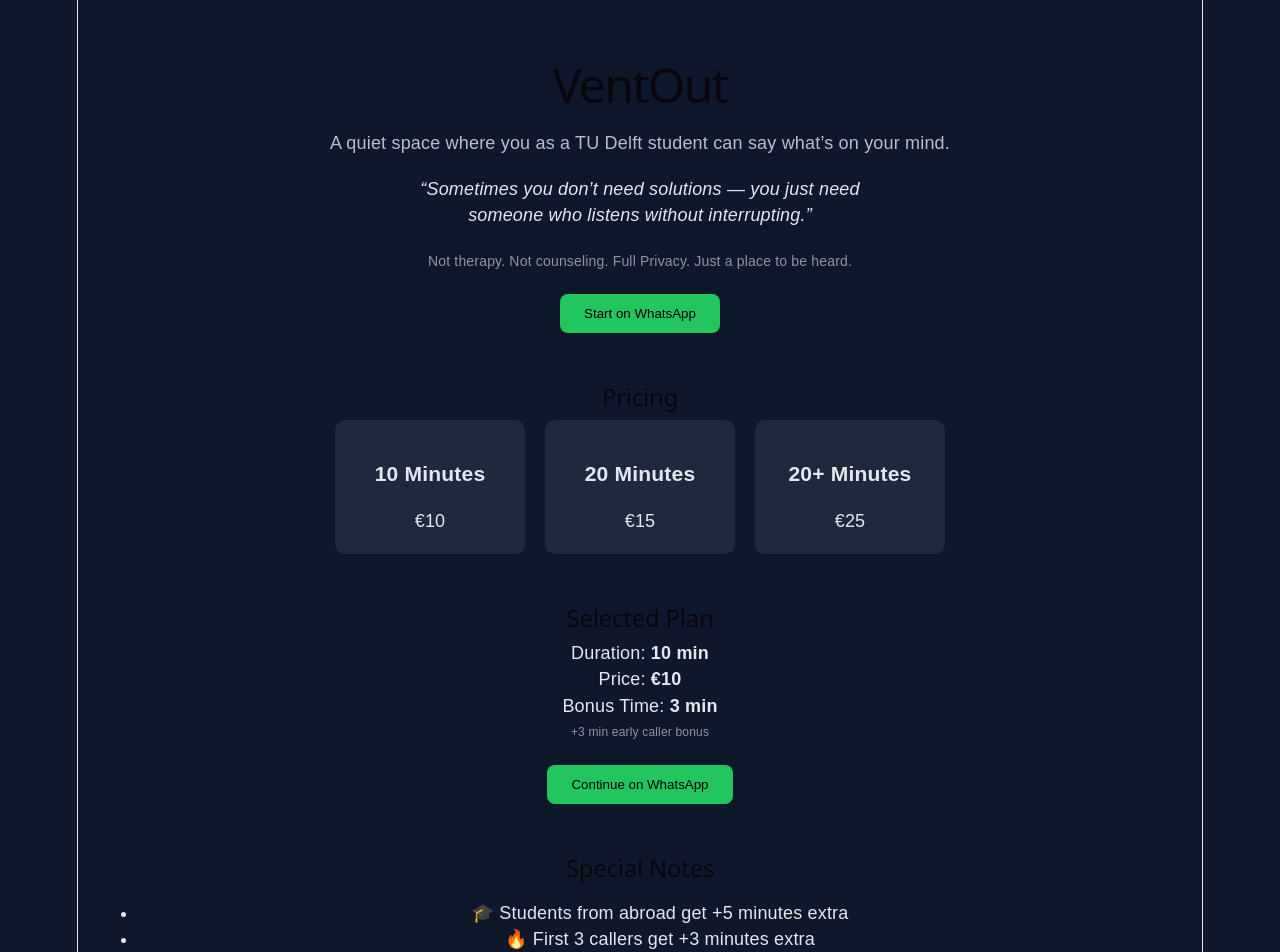
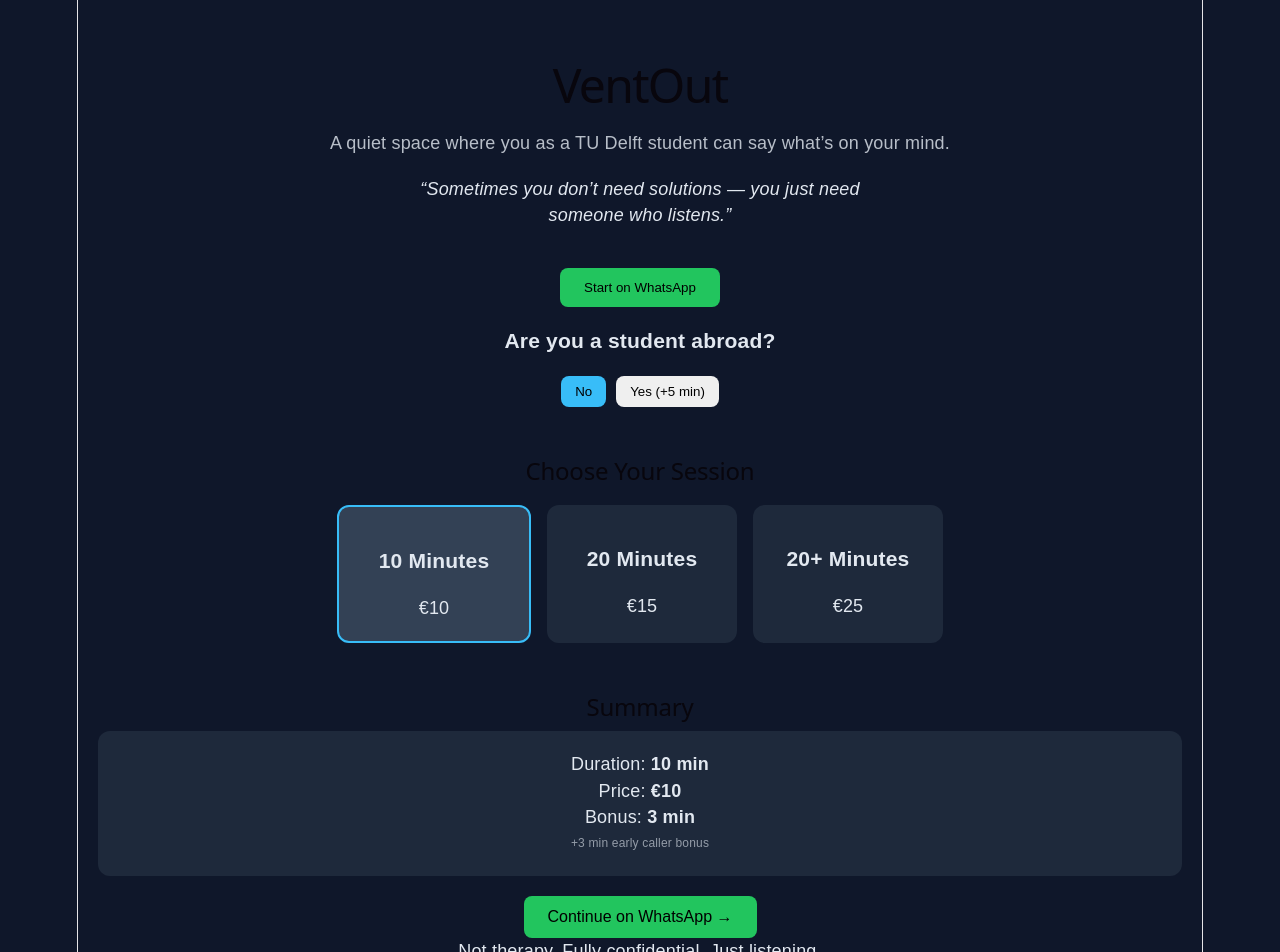
Before and after one commit to ChaitanyaSriva/unbottle, a React (Vite) app: page / in a window 1280 px wide. Shown: the top 952 px of the page. Built offline with nearby package versions, Linux system fonts and the light colour scheme.

Commit message:
ui upgrade + dynamic whatsapp

```diff
--- a/src/App.css
+++ b/src/App.css
@@ -76,3 +76,59 @@ body {
 .offers {
   margin-top: 50px;
 }
+.cards {
+  display: flex;
+  gap: 16px;
+  justify-content: center;
+  margin-top: 20px;
+}
+
+.card {
+  padding: 20px;
+  border-radius: 12px;
+  background: #1e293b;
+  cursor: pointer;
+  transition: 0.3s;
+  width: 150px;
+  text-align: center;
+}
+
+.card:hover {
+  transform: translateY(-5px);
+}
+
+.card.active {
+  border: 2px solid #38bdf8;
+  background: #334155;
+}
+
+.cta.big {
+  margin-top: 20px;
+  font-size: 16px;
+}
+
+.summary-box {
+  background: #1e293b;
+  padding: 20px;
+  border-radius: 12px;
+  margin-top: 10px;
+}
+
+.toggle {
+  display: flex;
+  gap: 10px;
+  justify-content: center;
+  margin-top: 10px;
+}
+
+.toggle button {
+  padding: 8px 14px;
+  border-radius: 8px;
+  border: none;
+  cursor: pointer;
+}
+
+.toggle .active {
+  background: #38bdf8;
+  color: black;
+}
--- a/src/App.jsx
+++ b/src/App.jsx
@@ -10,7 +10,7 @@ export default function App() {
   });
 
   const [userType, setUserType] = useState("normal");
-  const [callerIndex] = useState(1); // you can later make this dynamic
+  const [callerIndex] = useState(1);
 
   const applyExtras = () => {
     let extra = 0;
@@ -34,8 +34,17 @@ export default function App() {
   };
 
   const startWhatsApp = () => {
+    const { extra, note } = applyExtras();
+
+    const planLabel =
+      selectedPlan.mins === 30 ? "20+ min" : `${selectedPlan.mins} min`;
+
     const message = encodeURIComponent(
-      "Hi, I want to book a VentOut session. I came from your website."
+      `Hi, I want to book a VentOut session.\n\n` +
+        `Plan: ${planLabel}\n` +
+        `Price: €${selectedPlan.price}\n` +
+        `Bonus: ${extra} min ${note}\n\n` +
+        `I came from your website.`
     );
 
     window.open(`https://wa.me/${WHATSAPP_NUMBER}?text=${message}`, "_blank");
@@ -54,11 +63,7 @@ export default function App() {
         </p>
 
         <p className="quote">
-          “Sometimes you don’t need solutions — you just need someone who listens without interrupting.”
-        </p>
-
-        <p className="note">
-          Not therapy. Not counseling. Full Privacy. Just a place to be heard.
+          “Sometimes you don’t need solutions — you just need someone who listens.”
         </p>
 
         <button className="cta" onClick={startWhatsApp}>
@@ -66,22 +71,50 @@ export default function App() {
         </button>
       </section>
 
+      {/* USER TYPE */}
+      <section className="user-type">
+        <h3>Are you a student abroad?</h3>
+        <div className="toggle">
+          <button
+            className={userType === "normal" ? "active" : ""}
+            onClick={() => setUserType("normal")}
+          >
+            No
+          </button>
+          <button
+            className={userType === "student_abroad" ? "active" : ""}
+            onClick={() => setUserType("student_abroad")}
+          >
+            Yes (+5 min)
+          </button>
+        </div>
+      </section>
+
       {/* PRICING */}
       <section className="pricing">
-        <h2>Pricing</h2>
+        <h2>Choose Your Session</h2>
 
         <div className="cards">
-          <div className="card" onClick={() => handlePlanSelect(10, 10)}>
+          <div
+            className={`card ${selectedPlan.mins === 10 ? "active" : ""}`}
+            onClick={() => handlePlanSelect(10, 10)}
+          >
             <h3>10 Minutes</h3>
             <p>€10</p>
           </div>
 
-          <div className="card" onClick={() => handlePlanSelect(20, 15)}>
+          <div
+            className={`card ${selectedPlan.mins === 20 ? "active" : ""}`}
+            onClick={() => handlePlanSelect(20, 15)}
+          >
             <h3>20 Minutes</h3>
             <p>€15</p>
           </div>
 
-          <div className="card" onClick={() => handlePlanSelect(30, 25)}>
+          <div
+            className={`card ${selectedPlan.mins === 30 ? "active" : ""}`}
+            onClick={() => handlePlanSelect(30, 25)}
+          >
             <h3>20+ Minutes</h3>
             <p>€25</p>
           </div>
@@ -90,10 +123,14 @@ export default function App() {
 
       {/* SUMMARY */}
       <section className="summary">
-        <h2>Selected Plan</h2>
+        <h2>Summary</h2>
 
+        <div className="summary-box">
           <p>
-          Duration: <strong>{selectedPlan.mins} min</strong>
+            Duration:{" "}
+            <strong>
+              {selectedPlan.mins === 30 ? "20+" : selectedPlan.mins} min
+            </strong>
           </p>
 
           <p>
@@ -101,24 +138,20 @@ export default function App() {
           </p>
 
           <p>
-          Bonus Time: <strong>{extra} min</strong>
+            Bonus: <strong>{extra} min</strong>
           </p>
 
-        <p className="small">{note}</p>
+          {note && <p className="small">{note}</p>}
+        </div>
 
-        <button className="cta" onClick={startWhatsApp}>
-          Continue on WhatsApp
+        <button className="cta big" onClick={startWhatsApp}>
+          Continue on WhatsApp →
         </button>
       </section>
 
-      {/* OFFER INFO */}
-      <section className="offers">
-        <h2>Special Notes</h2>
-        <ul>
-          <li>🎓 Students from abroad get +5 minutes extra</li>
-          <li>🔥 First 3 callers get +3 minutes extra</li>
-          <li>⏳ Sessions confirmed via WhatsApp</li>
-        </ul>
+      {/* FOOTER */}
+      <section className="footer">
+        <p>Not therapy. Fully confidential. Just listening.</p>
       </section>
     </div>
   );
```
Lines whose indentation alone changed are shown as unchanged.
